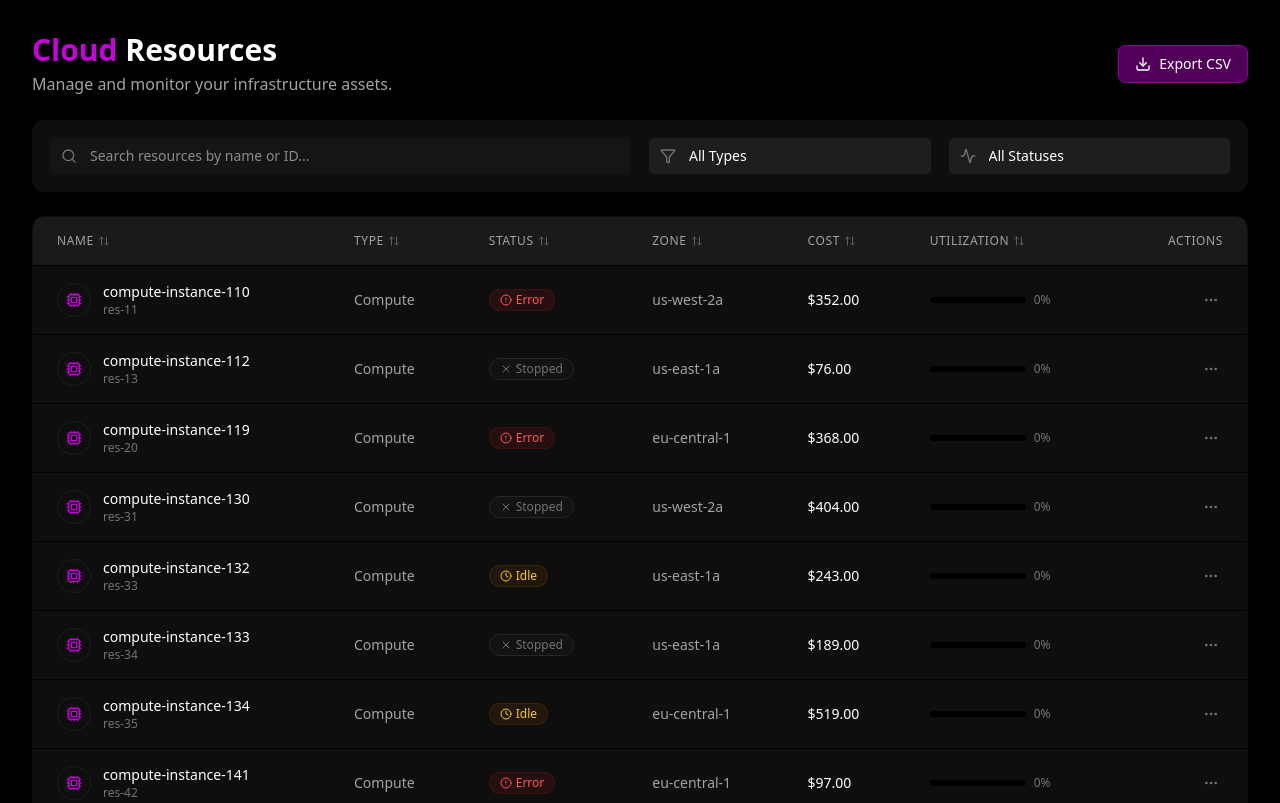
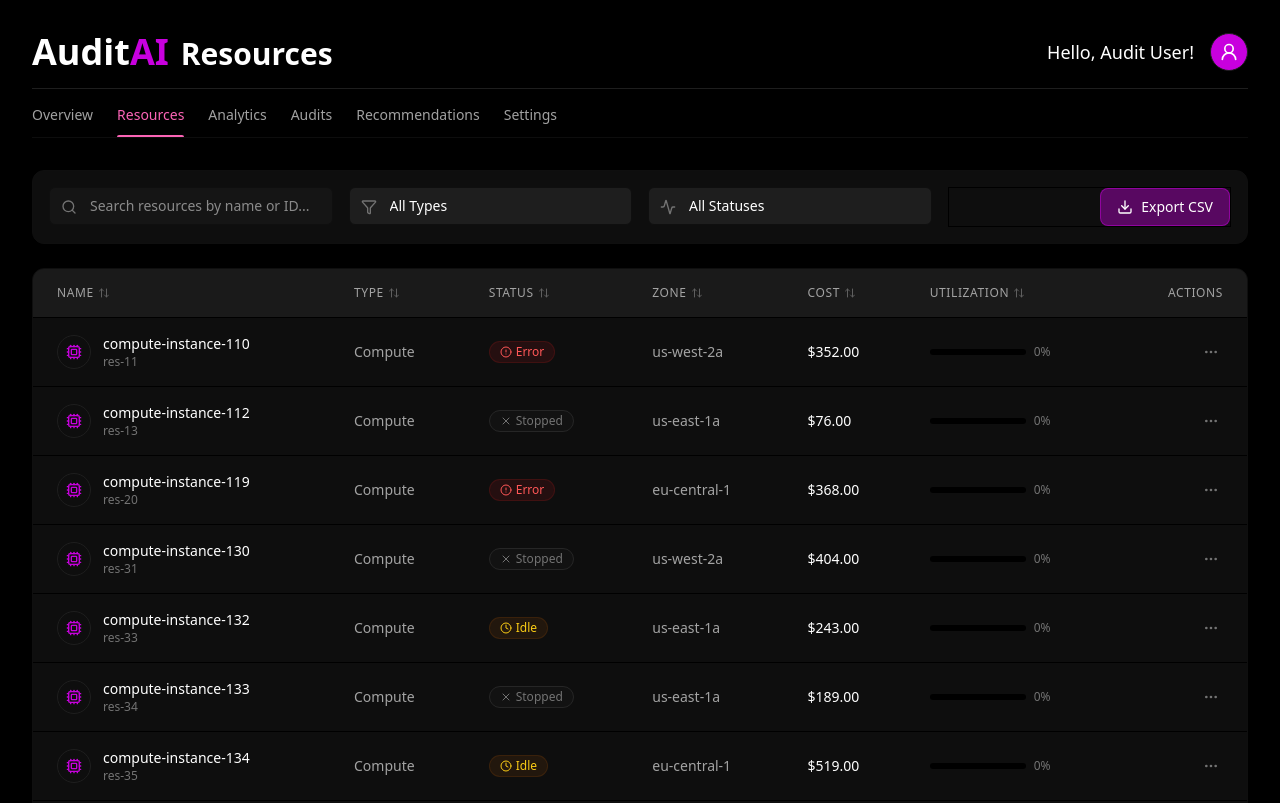
Before and after one commit to PratikforCoding/AuditAI, a Next.js app in the folder frontend/: page /resources in a window 1280 px wide. Shown: the top 803 px of the page. Built offline with nearby package versions, Linux system fonts and the light colour scheme.

Commit message:
Setup authStore , axios

```diff
--- a/frontend/src/app/resources/page.js
+++ b/frontend/src/app/resources/page.js
@@ -16,6 +16,7 @@ import {
 import ExportButton from "@/components/resource-components/ExportButton";
 import ResourceDetailModal from "@/components/resource-components/ResourceDetailModal";
 import StatusBadge from "@/components/resource-components/StatusBadge";
+import DashboardHeader from "@/components/dashboard-components/DashboardHeader";
 
 // --- MOCK DATA GENERATOR ---
 const generateMockResources = (count) => {
@@ -113,23 +114,18 @@ const ResourcesPage = () => {
         <div className="min-h-screen bg-background p-4 md:p-8 font-sans">
             <div className="max-w-7xl mx-auto space-y-6">
                 {/* Header */}
-                <div className="flex flex-col md:flex-row justify-between items-start md:items-center gap-4">
-                    <div>
-                        <h1 className="text-3xl font-extrabold text-foreground">
-                            <span className="text-accent-dark">Cloud</span>{" "}
-                            Resources
-                        </h1>
-                        <p className="text-text-secondary mt-1">
-                            Manage and monitor your infrastructure assets.
-                        </p>
-                    </div>
-                    <ExportButton data={filteredResources} />
-                </div>
+
+                <DashboardHeader
+                    title="Resources"
+                    userName="Audit User"
+                    // onRefresh={handleRefresh}
+                    // isRefreshing={isRefreshing}
+                />
 
                 {/* Filters Bar */}
                 <div className="grid grid-cols-1 md:grid-cols-4 gap-4 bg-card p-4 rounded-xl border border-border-dark">
                     {/* Search */}
-                    <div className="relative md:col-span-2">
+                    <div className="relative">
                         <Search className="absolute left-3 top-1/2 transform -translate-y-1/2 w-4 h-4 text-text-muted" />
                         <input
                             type="text"
@@ -176,6 +172,10 @@ const ResourcesPage = () => {
                             <option value="Stopped">Stopped</option>
                             <option value="Error">Error</option>
                         </select>
+                    </div>
+
+                    <div className="w-full border place-items-end">
+                        <ExportButton data={filteredResources} />
                     </div>
                 </div>
 
--- a/frontend/src/components/dashboard-components/DashboardHeader.jsx
+++ b/frontend/src/components/dashboard-components/DashboardHeader.jsx
@@ -2,7 +2,7 @@
 import React from "react";
 import { RefreshCw, User2, LogOut } from "lucide-react";
 import Link from "next/link";
-import { usePathname } from "next/navigation";
+import Navbar from "../navbar/Navbar";
 
 /**
  * Reusable Header for Dashboard pages (Overview, Analytics, etc.)
@@ -18,23 +18,14 @@ const DashboardHeader = ({
     onRefresh,
     isRefreshing = false,
 }) => {
-    const pathname = usePathname();
-
-    const navItems = [
-        { name: "Overview", href: "/dashboard" },
-        { name: "Analytics", href: "/analytics" },
-        { name: "Audits", href: "/audits" },
-        { name: "Recommendations", href: "/recommendations" },
-        { name: "Settings", href: "/schedule" },
-    ];
-
     return (
         <div className="mb-8">
             <header className="flex justify-between items-center pb-4 border-b border-border-light">
                 <div className="flex flex-col gap-1">
-                    <h1 className="text-3xl font-extrabold text-foreground">
-                        Audit<span className="text-accent-dark mr-3">AI</span>
-                        {title}
+                    <h1 className="text-4xl font-extrabold text-foreground">
+                        Audit
+                        <span className="text-accent-dark mr-3">AI</span>
+                        <span className="text-3xl font-semibold">{title}</span>
                     </h1>
                 </div>
 
@@ -48,15 +39,17 @@ const DashboardHeader = ({
                         <button
                             onClick={onRefresh}
                             disabled={isRefreshing}
-                            className={`p-2 rounded-full border border-neutral-800 bg-[#080808] text-pink-400 hover:bg-neutral-800 transition-duration-200 ${isRefreshing
-                                ? "opacity-70 cursor-not-allowed"
-                                : "hover:border-accent-light"
-                                }`}
+                            className={`p-2 rounded-full border border-neutral-800 bg-[#080808] text-pink-400 hover:bg-neutral-800 transition-duration-200 ${
+                                isRefreshing
+                                    ? "opacity-70 cursor-not-allowed"
+                                    : "hover:border-accent-light"
+                            }`}
                             title="Refresh Data"
                         >
                             <RefreshCw
-                                className={`w-5 h-5 ${isRefreshing ? "animate-spin" : ""
-                                    }`}
+                                className={`w-5 h-5 ${
+                                    isRefreshing ? "animate-spin" : ""
+                                }`}
                             />
                         </button>
                     )}
@@ -90,26 +83,7 @@ const DashboardHeader = ({
             </header>
 
             {/* Navigation Tabs */}
-            <nav className="flex items-center gap-6 mt-4 border-b border-white/5">
-                {navItems.map((item) => {
-                    const isActive = pathname === item.href;
-                    return (
-                        <Link
-                            key={item.href}
-                            href={item.href}
-                            className={`pb-3 text-sm font-medium transition-colors relative ${isActive
-                                ? "text-accent-light"
-                                : "text-neutral-400 hover:text-neutral-200"
-                                }`}
-                        >
-                            {item.name}
-                            {isActive && (
-                                <span className="absolute bottom-0 left-0 w-full h-[2px] bg-accent-light rounded-t-full" />
-                            )}
-                        </Link>
-                    );
-                })}
-            </nav>
+            <Navbar />
         </div>
     );
 };
--- /dev/null
+++ b/frontend/src/components/navbar/Navbar.jsx
@@ -0,0 +1,42 @@
+import Link from "next/link";
+import { usePathname } from "next/navigation";
+import React from "react";
+
+const Navbar = () => {
+    const pathname = usePathname();
+
+    const navItems = [
+        { name: "Overview", href: "/dashboard" },
+        { name: "Resources", href: "/resources" },
+        { name: "Analytics", href: "/analytics" },
+        { name: "Audits", href: "/audits" },
+        { name: "Recommendations", href: "/recommendations" },
+        { name: "Settings", href: "/schedule" },
+    ];
+
+    return (
+        <nav className="flex items-center gap-6 mt-4 border-b border-white/5">
+            {navItems.map((item) => {
+                const isActive = pathname === item.href;
+                return (
+                    <Link
+                        key={item.href}
+                        href={item.href}
+                        className={`pb-3 text-sm font-medium transition-colors relative ${
+                            isActive
+                                ? "text-accent-light"
+                                : "text-neutral-400 hover:text-neutral-200"
+                        }`}
+                    >
+                        {item.name}
+                        {isActive && (
+                            <span className="absolute bottom-0 left-0 w-full h-0.5 bg-accent-light rounded-t-full" />
+                        )}
+                    </Link>
+                );
+            })}
+        </nav>
+    );
+};
+
+export default Navbar;
--- /dev/null
+++ b/frontend/src/store/useAuthStore.js
@@ -0,0 +1,25 @@
+import { create } from "zustand";
+import axiosInstance from "@/utils/axiosInstance";
+
+const useAuthStore = create((set, get) => ({
+    user: null,
+    isCheckingAuth: true,
+    isRegistering: false,
+    isLoggingIn: false,
+    isUpdatingProfile: false,
+    isLoggingOut: false,
+
+    checkAuth: async () => {},
+
+    register: async (payload) => {},
+
+    login: async (payload) => {},
+
+    editProfile: async (updatedData) => {},
+
+    logout: async () => {},
+
+    resetPassword: async (password) => {},
+}));
+
+export default useAuthStore;
--- /dev/null
+++ b/frontend/src/utils/axiosInstance.js
@@ -0,0 +1,8 @@
+import axios from "axios";
+
+const axiosInstance = axios.create({
+    baseURL: process.env.BACKEND_URL,
+    withCredentials: true,
+});
+
+export default axiosInstance;
```
